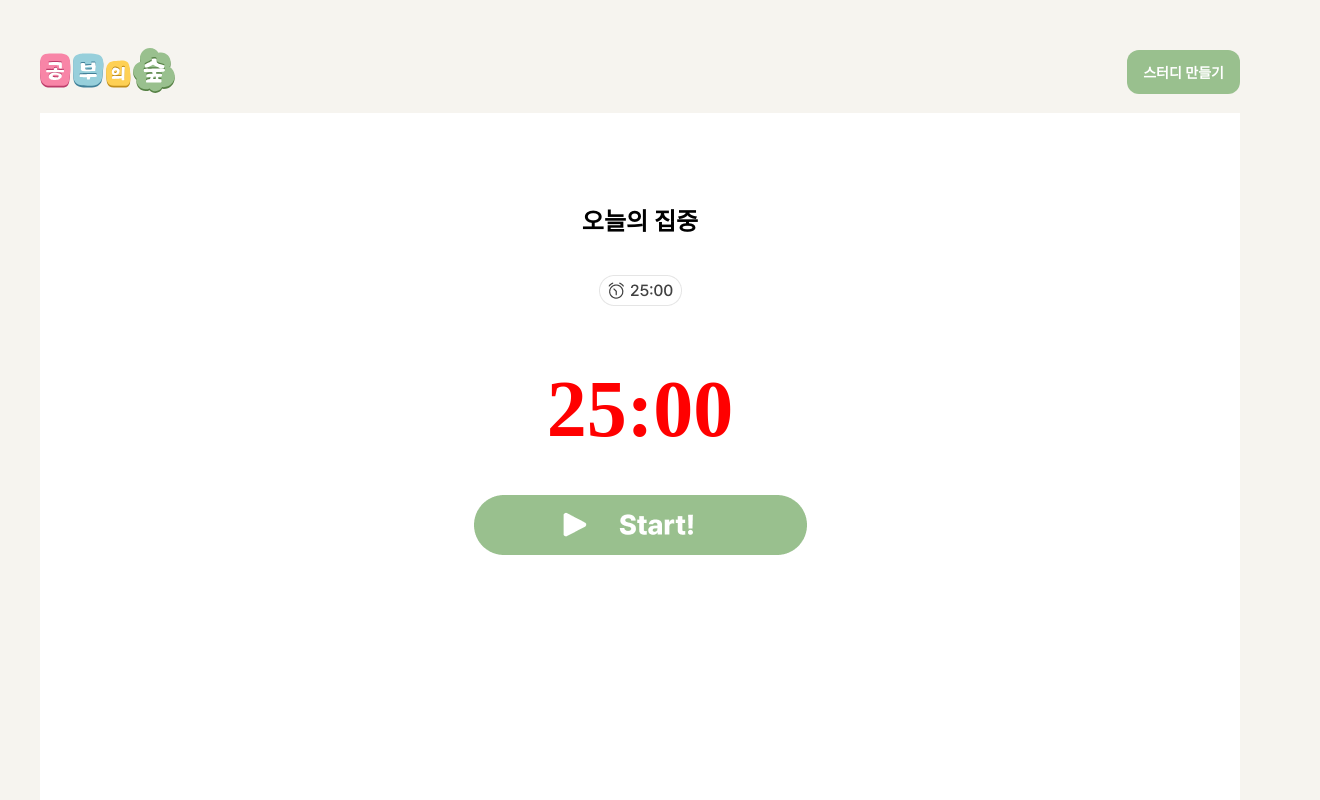
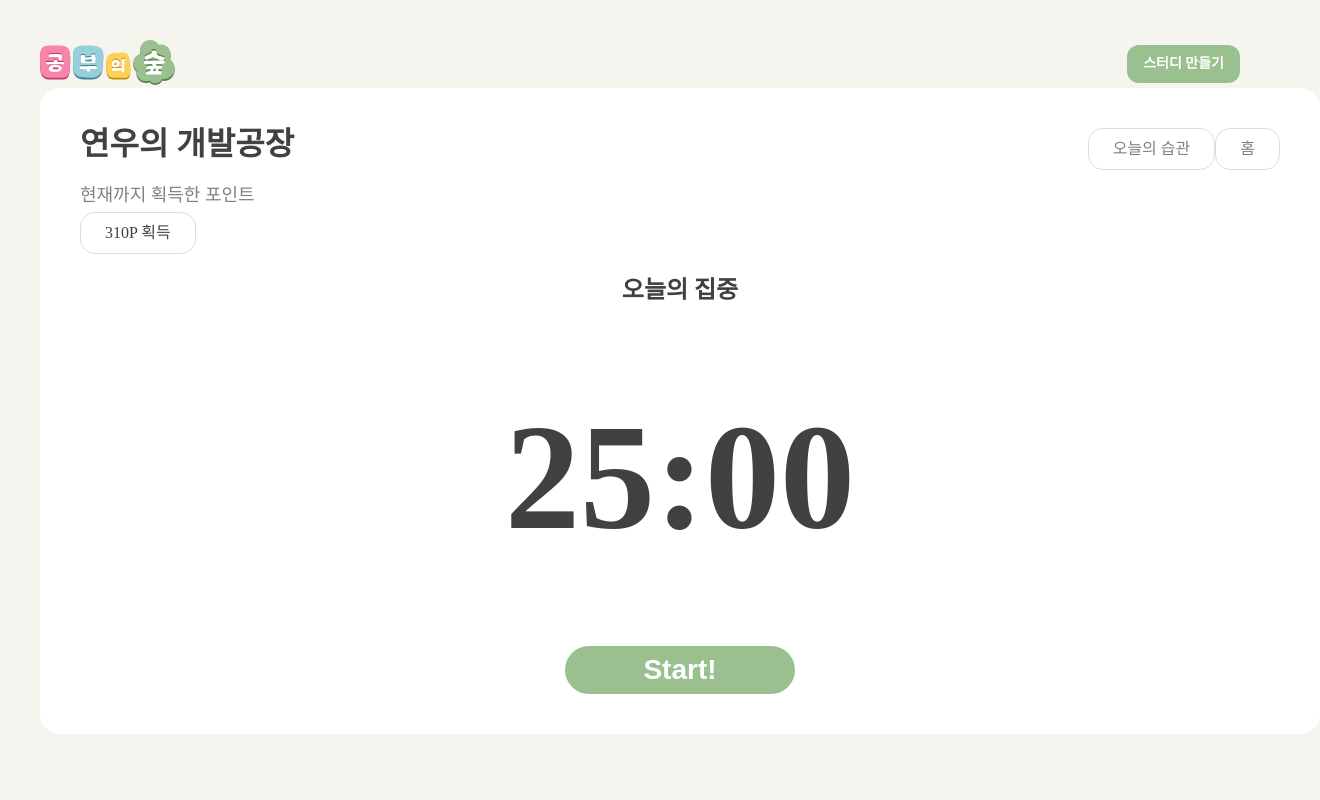
Before and after one commit to codeit-fs10-part2-team2/10-forest-of-study-team2-FE, a React (Vite) app: page /timer in a window 1280 px wide. Shown: the top 800 px of the page, 1320 px wide, since content can reach past the window. Built offline with nearby package versions, Linux system fonts and the light colour scheme.

Commit message:
testtesttest

```diff
--- a/src/index.css
+++ b/src/index.css
@@ -1,3 +1,5 @@
+@import url(https://cdn.jsdelivr.net/npm/reset-css/reset.min.css);
+
 #root {
   min-height: 100vh;
   padding: 20px;
--- a/src/main.jsx
+++ b/src/main.jsx
@@ -1,7 +1,6 @@
 import { StrictMode } from 'react'
 import { createRoot } from 'react-dom/client'
 import './index.css'
-import Timer from './pages/Timer/Timer'
 import App from './App.jsx'
 import { BrowserRouter } from 'react-router'
 
--- a/src/pages/Timer/Timer.jsx
+++ /dev/null
@@ -1,78 +0,0 @@
-import React from 'react';
-import { useState, useEffect } from 'react';
-
-import Pause from './assets/Pause';
-
-import style from './Timer.module.css';
-
-function Timer() {
-	const [time, setTime] = useState(60 * 25);
-
-	useEffect(() => {
-		// Set up the interval
-		const intervalId = setInterval(() => {
-			setTime(prevCount => prevCount - 1);
-		}, 1000); // Update every 1 second
-
-		// Clean up the interval when the component unmounts
-		return () => { clearInterval(intervalId); };
-	},
-	[]); // dependency list
-
-	return (
-		<div className={style.page}>
-			<div className={style.head}>
-				연우의 개발공장
-				<div className={style.right}>
-					<div className={style.btn}>
-						<div>오늘의 습관 &gt;</div>
-					</div>
-					<div className={style.btn}>
-						<div>홈 &gt;</div>
-					</div>
-				</div>
-			</div>
-
-			<div className= {style.info}>
-				현재까지 획득한 포인트
-				<div className={style.points}>
-					310P 획득
-				</div>
-			</div>
-
-			<div id={style.bottom}>
-				<div className={style.concentrate_today}>
-					오늘의 집중
-				</div>
-
-				<div className={style.clock_top}>
-
-					<div className={style.clock_image}> 이미지
-
-					</div>
-					<div className={style.num_text}>25:00
-					</div>
-				</div>
-				<div className={style.watch_num}>
-					{(() => {
-						let m = (time - (time % 60)) / 60; // 분
-						let s = time % 60; // 초
-
-						return `${m}:${s}`;
-					})()}
-				</div>
-
-				<div className={style.btn_sum}>
-					{/* pause */}
-					<div className={style.pause} onClick={() => { }}><Pause/></div>
-					{/* start */}
-					<div onClick={() => { }}>b</div>
-					{/* return */}
-					<div onClick={() => { clearInterval(useState) }}>c</div>
-				</div>
-			</div>
-		</div>
-	);
-}
-
-export default Timer;
--- a/src/pages/Timer/Timer.module.css
+++ /dev/null
@@ -1,187 +0,0 @@
-.page
-{	box-sizing: content-box;
-	width: 1248px;
-	height: 774px;
-	margin-left: auto;
-	margin-right: auto;
-	background-color: #FFFFFF;
-    padding: 40px;
-	padding-bottom: 152.5px;
-	border-radius: 20px;
-	border: 1px solid var(--gray-gray_DDDDDD, #DDD);
-}
-
-.head
-{
-	display: flex;
-	justify-content: space-between;
-	padding : 40px;
-	color: #414141;
-	font-family: Pretendard;
-	font-size: 32px;
-	font-style: normal;
-	font-weight: 800;
-	line-height: normal;
-	background-color: red;
-	align-items: center;
-	margin-bottom: 16px;
-}
-
-.right
-{
-	background-color: yellow;
-	display: flex;
-	gap : 16px;
-
-}
-.btn
-{
-	color: var(--gray-gray_818181, #818181);
-	text-align: center;
-	font-family: Pretendard;
-	font-size: 16px;
-	font-style: normal;
-	font-weight: 500;
-	line-height: normal;
-	border-radius: 15px;
-	border: 1px solid var(--gray-gray_DDDDDD, #DDD);
-	background: #FFF;
-	padding: 14.5px 24px;
-	}
-
-.info
-{
-	padding: 16px;
-	color: var(--gray-gray_818181, #818181);
-	font-family: Pretendard;
-	font-size: 18px;
-	font-style: normal;
-	font-weight: 400;
-	line-height: normal;
-
-}
-
-.points {
-	background-color: burlywood;
-	color: var(--black-black_414141, #414141);
-	font-family: Pretendard;
-	font-size: 16px;
-	font-style: normal;
-	font-weight: 500;
-	line-height: normal;
-}
-
-.bottom
-{
-
-	height: 546px;
-	padding: 40px 24px;
-
-
-	margin-top: 40px;
-
-	background-color: rgba(149, 190, 43, 0.3);
-	border-radius: 20px;
-	border: 1px solid var(--gray-gray_DDDDDD, #DDD);
-
-
-}
-/* #bottom-page .bottom-page-div{
-
-} */
-.concentrate_today
-{	display: flex;
-	width: 100%;
-	height: 29px;
-	justify-content: center;
-	align-items: center;
-	margin-bottom: 24;
-	background-color: salmon;
-	position: relative;
-	color: var(--black-black_414141, #414141);
-	text-align: right;
-	font-family: Pretendard;
-	font-size: 24px;
-	font-style: normal;
-	font-weight: 800;
-	line-height: normal;
-}
-
-
-.clock_top{
-	display: flex;
-	padding: 6px 8px;
-	gap: 8px;
-	margin-top: 24px;
-	background-color: indianred;
-	justify-content: center;
-	align-items: center;
-}
-.clock_image {
-
-}
-
-.num_text {
-
-	background-color: #F50E0E;
-}
-
-.watch_num{
-	background-color: darkslategray;
-	justify-content: center;
-	align-items: center;
-	width: 100%;
-	margin-top: 45px;
-
-	color: var(--red-red_F50E0E, #F50E0E);
-	text-align: center;
-	font-family: Pretendard;
-	font-size: 150px;
-	font-style: normal;
-	font-weight: 800;
-	line-height: normal;
-
-}
-
-.pause
-{
-	display: flex;
-	width: 64px;
-	height: 64px;
-	background: #578246;
-	align-items: center;
-	justify-content: center;
-	border-radius: 50%;
-}
-
-.btn_sum
-{
-	display: flex;
-	width: 100%;
-	justify-content:center;
-	background-color: azure;
-	align-items: center;
-	margin-top: 96px ;
-	gap: 24px;
-
-	/* position: absolute;
-	bottom: 0; */
-}
-
-/* tablet */
-@media (max-width: 744px)
-{
-	#timer-page
-	{
-		height: 726px;
-	}
-}
-
-/* mobile */
-@media (max-width: 375px)
-{
-	#timer-page
-	{
-
-	}
-}
--- a/src/pages/Timer/assets/Play.jsx
+++ /dev/null
@@ -1 +0,0 @@
-const Plau
--- a/src/pages/TimerPage.jsx
+++ b/src/pages/TimerPage.jsx
@@ -1,99 +1,86 @@
-import React, { useState, useEffect, useRef } from "react";
+import { useState, useEffect, useCallback } from "react";
 
+import style from "./TimerPage.module.css";
 
+function Timer()
+{
+	const [timer, setTimer] = useState({ id: null, time: 60 * 25 });
 
-const TimerPage = () => {
-  const INITIAL_TIME = 25 * 60;
-  const [time, setTime] = useState(INITIAL_TIME);
-  const [isRunning, setIsRunning] = useState(false);
-  const timerRef = useRef(null);
+	// memory leak!
+	useEffect(() =>
+	{
+		return () => clearInterval(timer.id);
+	},
+	[]);
 
-  useEffect(() => {
-    if (isRunning) {
-      timerRef.current = setInterval(() => {
-        setTime(prev => {
-          if (prev <= 1) {
-            clearInterval(timerRef.current);
-            return 0;
-          }
-          return prev - 1;
-        });
-      }, 1000);
-    } else {
-      clearInterval(timerRef.current);
-    }
+	const start = useCallback(() =>
+	{
+		setTimer((_) => ({ time: _.time, id: setInterval(() =>
+		// repeat every 1s
+		setTimer((_) => ({ ..._, time: _.time - 1 })), 1000) }));
+	},
+	[]);
 
-    return () => clearInterval(timerRef.current);
-  }, [isRunning]);
+	const pause = useCallback(() =>
+	{
+		clearInterval(timer.id);
+		setTimer((_) => ({ time: _.time, id: null }));
+	},
+	[]);
 
-  const formatTime = (seconds) => {
-    const m = Math.floor(seconds / 60).toString().padStart(2, "0");
-    const s = (seconds % 60).toString().padStart(2, "0");
-    return `${m}:${s}`;
-  };
+	const reset = useCallback(() =>
+	{
+		clearInterval(timer.id);
+		setTimer((_) => ({ time: 60 * 25, id: null }));
+	},
+	[]);
 
-  return (
-    <div
-      style={{
-      backgroundColor: "white",
-      minHeight: "100vh",
-   }}//배경 화면 하얗게 하기
+	const format = useCallback((time) =>
+	{
+		const [mm, ss] = [(time - (time % 60)) / 60, (time % 60)]; // TODO: YY, DD
 
-    >
+		return `${mm.toString().padStart(2, "0")}:${ss.toString().padStart(2, "0")}`;
+	},
+	[]);
 
+	return (
+		<div className={style.page}>
+			<div className={style.head}>
+				연우의 개발공장
+				<div className={style.goto}>
+					<a className={style.link} href="">
+						오늘의 습관
+					</a>
+					<a className={style.link} href="">
+						홈
+					</a>
+				</div>
+			</div>
+			<div className={style.info}>
+				현재까지 획득한 포인트
+				<div className={style.data}>
+					310P 획득
+				</div>
+			</div>
+			<div className={style.body}>
+				오늘의 집중
+				<div className={style.clock} style={{ color: timer.time <= 10 ? "#F50E0E" : timer.time < 0 ? "#818181" : undefined }}>
+					{format(timer.time)}
+				</div>
+				<div className={style.tools}>
+					<button className={style.pause_btn} onClick={pause} style={{ display: timer.id ? undefined : "none" }}>
+						Pause!
+					</button>
+					<button className={style.start_btn} onClick={start} disabled={timer.id != null}>
+						Start!
+					</button>
+					<button className={style.reset_btn} onClick={reset} style={{ display: timer.id ? undefined : "none" }}>
+						Reset!
+					</button>
+				</div>
+			</div>
+		</div>
+	);
+}
 
-    <ul style={{ textAlign: "center", padding: "70px" }}>
-      <h2>오늘의 집중</h2>
-      <br></br>
-      <img src="../../assets/images/icons/25_timer.png" alt="25_timer" />
-      <br></br>
-      <h1 style={{ fontSize: "80px", marginBottom: "40px", color: "red", fontWeight: "bold" }}>
-        {formatTime(time)}
-      </h1>
-
-      <div style={{ display: "flex", justifyContent: "center",  gap: "20px" }}>
-      {isRunning && (
-          <img
-            src="../../assets/images/icons/btn_pause.png"
-            alt="pause"
-
-            style={{ cursor: "pointer" }}
-            onClick={() => setIsRunning(false)}
-          />
-        )}
-
-        {!isRunning && (
-          <img
-            src="../../assets/images/icons/btn_start.png"
-            alt="reset"
-
-            style={{ cursor: "pointer" }}
-            onClick={() => setIsRunning(true)}
-          />
-        )}
-
-        {isRunning && (
-          <img
-            src="../../assets/images/icons/btn_reset.png"
-            alt="stop"
-
-            style={{ cursor: "pointer" }}
-            onClick={() => { setIsRunning(false);
-                             setTime(INITIAL_TIME);}
-
-            }
-          />
-        )}
-
-
-      </div>
-
-
-
-    </ul>
-
-    </div>
-  );
-};
-
-export default TimerPage;
+export default Timer;
--- /dev/null
+++ b/src/pages/TimerPage.module.css
@@ -0,0 +1,168 @@
+.page
+{
+	width: 100%;
+	margin: 0px auto;
+	padding: 40px 40px;
+	border-radius: 20px;
+	background-color: #FFF;
+}
+
+/* upper section */
+
+.head
+{
+	display: flex;
+	justify-content: space-between;
+
+	color: #414141;
+	font-size: 32px;
+	font-weight: 800;
+}
+
+.goto
+{
+	display: flex;
+	justify-content: space-between;
+
+	color: #818181;
+	font-size: 16px;
+	font-weight: 500;
+}
+
+.link
+{
+	padding: 12px 24px;
+
+	border-width: 1px;
+	border-style: solid;
+	border-color: #DDD;
+	border-radius: 15px;
+
+	color: #818181;
+	font-size: 16px;
+	font-weight: 500;
+
+	text-decoration: none;
+}
+
+.info
+{
+	color: #818181;
+	font-size: 18px;
+	font-weight: 400;
+
+	margin-top: 16px;
+}
+
+.data
+{
+	width: fit-content;
+	padding: 12px 24px;
+
+	color: #414141;
+	font-size: 16px;
+	font-weight: 500;
+
+	border-width: 1px;
+	border-style: solid;
+	border-color: #DDD;
+	border-radius: 15px;
+
+	margin-top: 8px;
+}
+
+/* lower section */
+
+.body
+{
+	display: flex;
+	align-items: center;
+	flex-direction: column;
+
+	color: #414141;
+	font-size: 24px;
+	font-weight: 800;
+
+	margin-top: 24px;
+}
+
+.clock
+{
+	color: #414141;
+	font-size: 150px;
+	font-weight: 800;
+
+	margin-top: 100px;
+}
+
+.tools
+{
+	gap: 24px;
+	display: flex;
+
+	margin-top: 94.5px;
+}
+
+.pause_btn
+{
+	display: flex;
+	align-items: center;
+	justify-content: center;
+
+	border: none;
+	border-radius: 50%;
+	background-color: #99C08E;
+}
+
+.start_btn
+{
+	color: #FFFFFF;
+	font-size: 28px;
+	font-weight: 800;
+
+	border: none;
+	padding: 8px 78px;
+	border-radius: 50px;
+	background-color: #99C08E;
+}
+
+.reset_btn
+{
+	display: flex;
+	align-items: center;
+	justify-content: center;
+
+	border: none;
+	border-radius: 50%;
+	background-color: #99C08E;
+}
+
+.pause_btn:hover
+{
+	background-color: #578246;
+}
+
+.start_btn:hover
+{
+	background-color: #578246;
+}
+
+.reset_btn:hover
+{
+	background-color: #578246;
+}
+
+.pause_btn:disabled
+{
+	background-color: #818181;
+}
+
+.start_btn:disabled
+{
+	background-color: #818181;
+}
+
+.reset_btn:disabled
+{
+	background-color: #818181;
+}
```
Also changed, not shown: 1 other file (tests, documents, lock files or other folders).
